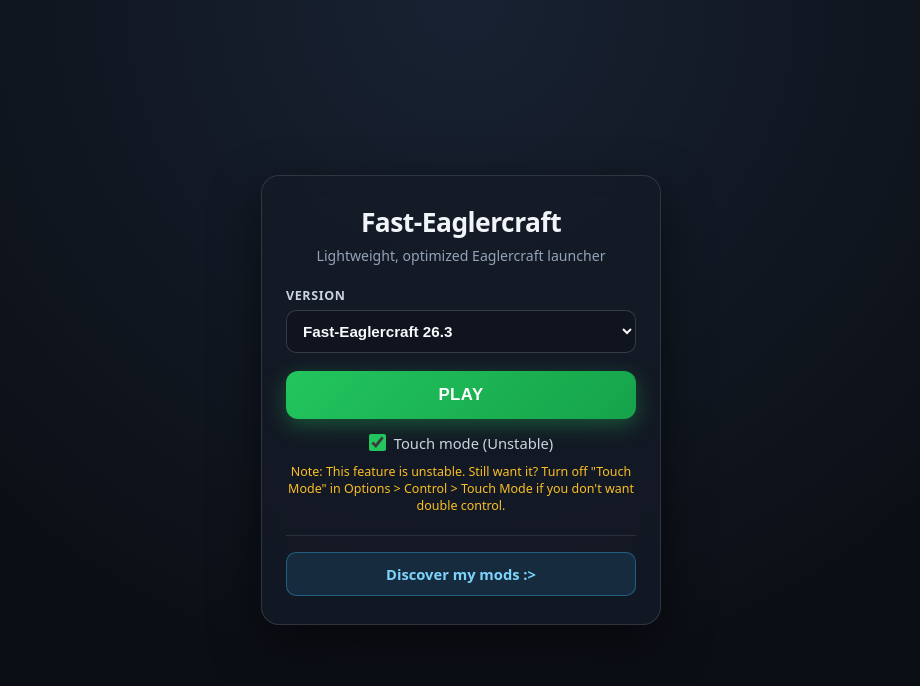
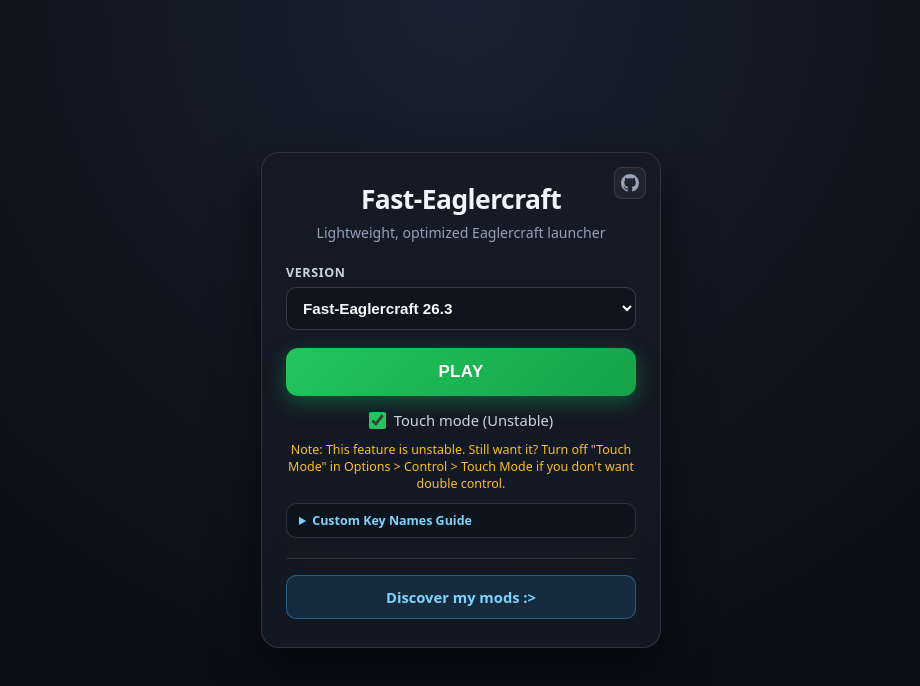
Before and after one commit to MadanaSnake/fast-eaglercraft, a plain HTML site: page index.html in a window 1280 px wide. Both pictures are taken after a click on the label "Touch mode (Unstable)". Shown: the whole page, without its empty margins (179-1099 px from the left). Drawn offline with Linux system fonts and the light colour scheme.

Commit message:
Add top-right GitHub link and Custom Key Names Guide to launcher

```diff
--- a/index.html
+++ b/index.html
@@ -17,6 +17,7 @@
       padding: 20px;
     }
     .card {
+      position: relative;
       width: 100%;
       max-width: 400px;
       background: rgba(20, 26, 38, 0.85);
@@ -115,10 +116,60 @@
       transition: background 0.15s;
     }
     .mods-btn:hover { background: rgba(56, 189, 248, 0.22); }
+    .gh-corner {
+      position: absolute;
+      top: 14px;
+      right: 14px;
+      width: 32px;
+      height: 32px;
+      display: flex;
+      align-items: center;
+      justify-content: center;
+      border-radius: 8px;
+      color: #94a3b8;
+      background: rgba(255, 255, 255, 0.05);
+      border: 1px solid rgba(255, 255, 255, 0.1);
+      transition: color 0.15s, background 0.15s;
+    }
+    .gh-corner:hover { color: #fff; background: rgba(255, 255, 255, 0.12); }
+    .key-guide {
+      display: none;
+      margin-top: 10px;
+      text-align: left;
+      background: rgba(15, 20, 30, 0.85);
+      border: 1px solid rgba(255, 255, 255, 0.12);
+      border-radius: 10px;
+      padding: 8px 12px;
+      font-size: 0.78rem;
+      color: #cbd5e1;
+    }
+    .key-guide summary {
+      cursor: pointer;
+      font-weight: 700;
+      color: #7dd3fc;
+      user-select: none;
+    }
+    .key-guide ul {
+      margin-top: 8px;
+      padding-left: 16px;
+      line-height: 1.55;
+      color: #94a3b8;
+    }
+    .key-guide code {
+      color: #f8fafc;
+      background: rgba(255, 255, 255, 0.08);
+      padding: 1px 5px;
+      border-radius: 4px;
+    }
   </style>
 </head>
 <body>
   <div class="card">
+    <a class="gh-corner" href="https://github.com/MadanaSnake/fast-eaglercraft" target="_blank" rel="noopener" aria-label="GitHub Repository" title="GitHub Repository">
+      <svg width="18" height="18" viewBox="0 0 24 24" fill="currentColor" aria-hidden="true">
+        <path d="M12 0C5.37 0 0 5.37 0 12c0 5.31 3.435 9.795 8.205 11.385.6.105.825-.255.825-.57 0-.285-.015-1.23-.015-2.235-3.015.555-3.795-.735-4.035-1.41-.135-.345-.72-1.41-1.23-1.695-.42-.225-1.02-.78-.015-.795.945-.015 1.62.87 1.845 1.23 1.08 1.815 2.805 1.305 3.495.99.105-.78.42-1.305.765-1.605-2.67-.3-5.46-1.335-5.46-5.925 0-1.305.465-2.385 1.23-3.225-.12-.3-.54-1.53.12-3.18 0 0 1.005-.315 3.3 1.23.96-.27 1.98-.405 3-.405s2.04.135 3 .405c2.295-1.56 3.3-1.23 3.3-1.23.66 1.65.24 2.88.12 3.18.765.84 1.23 1.905 1.23 3.225 0 4.605-2.805 5.625-5.475 5.925.435.375.81 1.095.81 2.22 0 1.605-.015 2.895-.015 3.3 0 .315.225.69.825.57A12.02 12.02 0 0 0 24 12c0-6.63-5.37-12-12-12z"/>
+      </svg>
+    </a>
     <h1>Fast-Eaglercraft</h1>
     <p class="sub">Lightweight, optimized Eaglercraft launcher</p>
 
@@ -134,6 +185,18 @@
     <p id="touch-note" style="display:none;margin-top:8px;font-size:0.78rem;color:#fbbf24;line-height:1.35;">
       Note: This feature is unstable. Still want it? Turn off "Touch Mode" in Options &gt; Control &gt; Touch Mode if you don't want double control.
     </p>
+    <details id="key-guide" class="key-guide">
+      <summary>Custom Key Names Guide</summary>
+      <ul>
+        <li><code>Escape</code> — Pause / Esc menu</li>
+        <li><code>F3</code> / <code>F5</code> / <code>F1</code> — Debug / Camera / Hide HUD</li>
+        <li><code>Tab</code> — Player list</li>
+        <li><code>t</code> / <code>e</code> / <code>q</code> — Chat / Inventory / Drop</li>
+        <li><code>m</code> — HUD Manager mod</li>
+        <li><code>1</code>–<code>9</code> — Hotbar slots</li>
+        <li><code>Space</code> / <code>Shift</code> — Jump / Sneak</li>
+      </ul>
+    </details>
 
     <div class="divider"></div>
 
@@ -166,8 +229,11 @@
 
     // Remember touch mode preference
     const touchNote = document.getElementById("touch-note");
+    const keyGuide = document.getElementById("key-guide");
     function syncTouchNote() {
-      touchNote.style.display = touchBox.checked ? "block" : "none";
+      const show = touchBox.checked ? "block" : "none";
+      touchNote.style.display = show;
+      keyGuide.style.display = show;
     }
     touchBox.checked = localStorage.getItem("fast_eagler_touch_mode") === "1";
     syncTouchNote();
```
